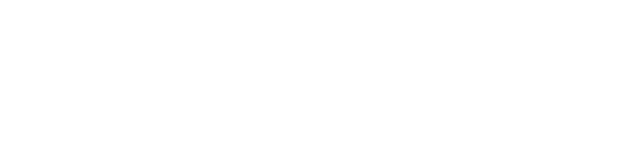
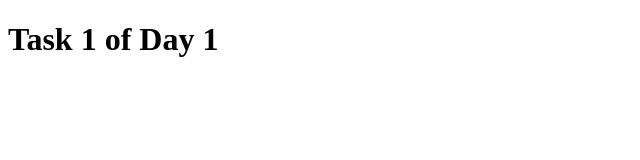
Before and after one commit to aswinvijayan-vonnue/Week-1, a plain HTML site: page Day1/task1.html in a window 1280 px wide. Shown: the whole page, without its empty margins (0-640 px from the left). Drawn offline with Linux system fonts and the light colour scheme.

Commit message:
refactor: changed the content inside html body

```diff
--- a/Day1/task1.html
+++ b/Day1/task1.html
@@ -7,6 +7,7 @@
         <title>Task1</title> <!--defines title of the web page-->
     </head>
     <body>
+        <h1> Task 1 of Day 1</h1>
 
     <!--elements contains all those elements which are visible in the web page -->
     </body>
```
